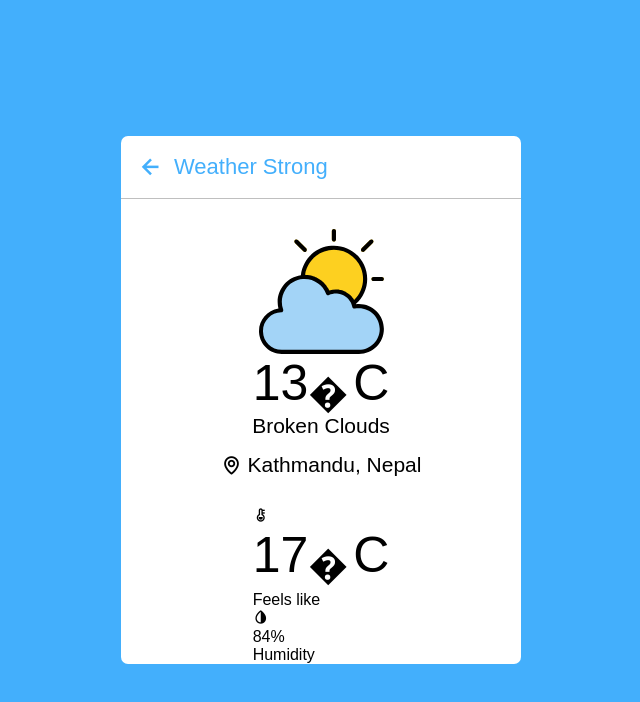
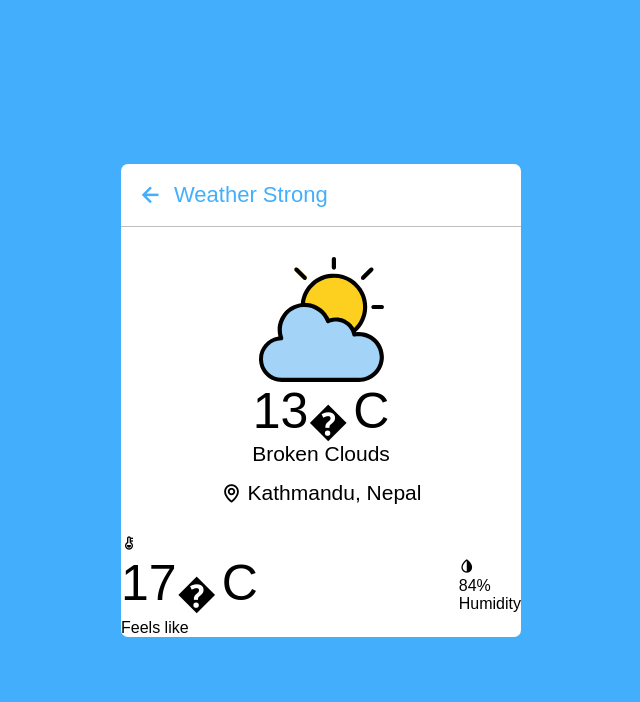
Before and after one commit to davidfffelix/weather-strong, a plain HTML site: page index.html in a window 1280 px wide. Shown: the whole page, without its empty margins (319-959 px from the left). Drawn offline with nearby package versions, Linux system fonts and the light colour scheme.

Commit message:
Create Style .weather-part .bottom-details

```diff
--- a/style/style.css
+++ b/style/style.css
@@ -177,3 +177,11 @@ header i {
     font-size: 22px;
     margin-right: 5px;
 }
+
+
+.weather-part .bottom-details {
+    display: flex;
+    align-items: center;
+    justify-content: space-between;
+    width: 100%;
+}
```
